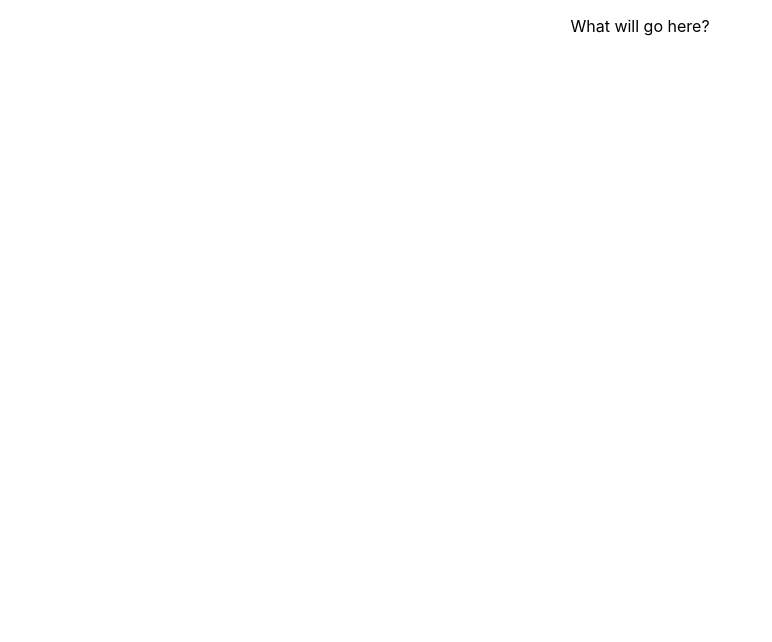
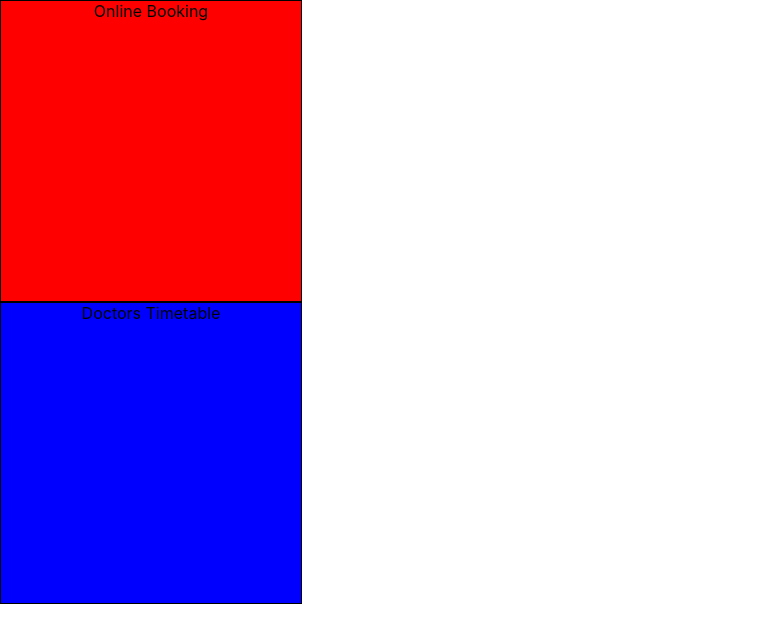
Before and after one commit to aarongraham518/webrns, a React (Create React App) app: page / in a window 1280 px wide. Shown: the top 642 px of the page, without its empty margins (0-772 px from the left). Built offline with nearby package versions, Linux system fonts and the light colour scheme.

Commit message:
added new component for banner stack

```diff
--- a/src/App.tsx
+++ b/src/App.tsx
@@ -1,11 +1,11 @@
-import React from 'react';
-import logo from './logo.svg';
 import './App.css';
+import { BannerCard } from './components/BannerCard/BannerCard';
 
 function App() {
   return (
     <div className="App">
-      <p>What will go here?</p>
+      <BannerCard heading={"Online Booking"} backgroundColor={'red'}/>
+      <BannerCard heading={"Doctors Timetable"} backgroundColor={'blue'}/>
     </div>
   );
 }
--- /dev/null
+++ b/src/components/BannerCard/BannerCard.module.css
@@ -0,0 +1,13 @@
+.red{
+    width: 300px;
+    height: 300px;
+    border: 1px solid black;
+    background-color: red;
+}
+
+.blue{
+    width: 300px;
+    height: 300px;
+    border: 1px solid black;
+    background-color: blue;
+}
--- /dev/null
+++ b/src/components/BannerCard/BannerCard.tsx
@@ -0,0 +1,18 @@
+import styles from '../BannerCard/BannerCard.module.css';
+
+type BannerCardProps = {
+    heading: string,
+    paragraph?: string,
+    buttonText?: string,
+    backgroundColor?: string,
+    messageCount?: number,
+    isLoggedIn?: boolean
+}
+
+export const BannerCard = (props: BannerCardProps) => {
+    return (
+        <div className={styles[`${props.backgroundColor}`]}>
+            {props.heading}
+        </div>
+    )
+}
```
